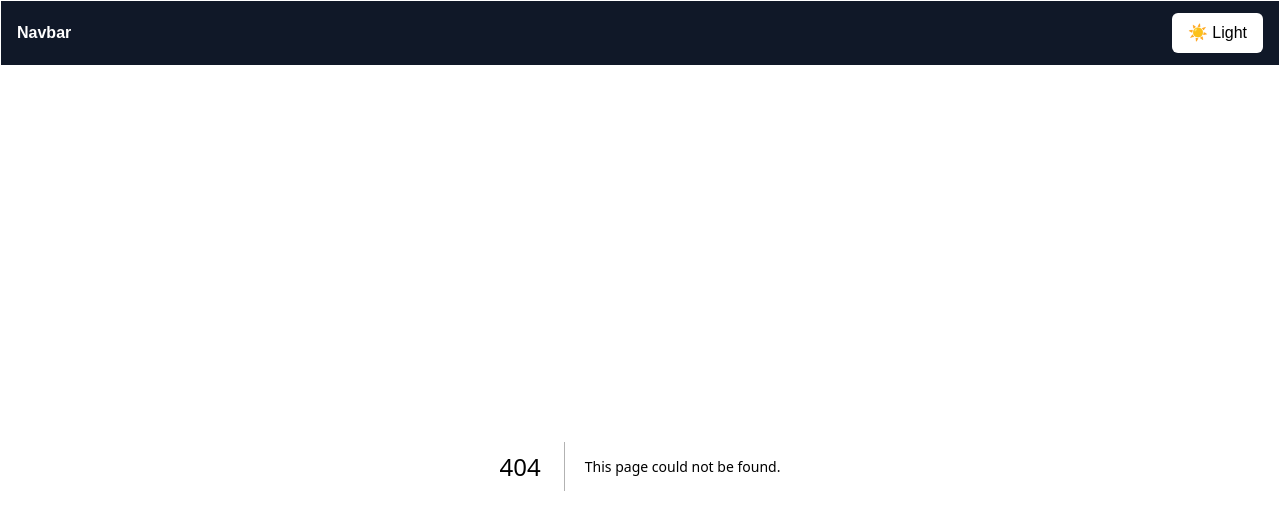
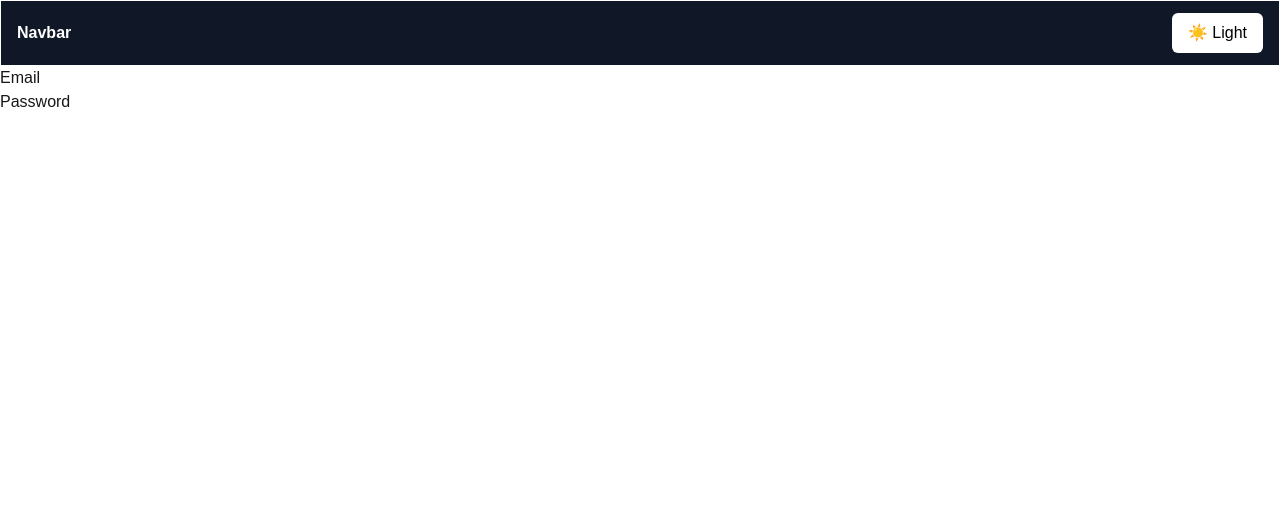
Before and after one commit to utkarshgangwar/reacting-with-next, a Next.js app: page /use-id in a window 1280 px wide. Before the commit this address had no page. Shown: the top 530 px of the page. Built offline with nearby package versions, Linux system fonts and the light colour scheme.

Commit message:
context memoize and concepts

```diff
--- /dev/null
+++ b/src/app/(public)/use-id/page.tsx
@@ -0,0 +1,43 @@
+"use client";
+
+import { useId, useState } from "react";
+
+const page = () => {
+  const emailId = useId();
+  const passwordId = useId();
+
+  const [email, setEmail] = useState("");
+  const [pass, setPass] = useState("");
+
+  const id = Math.random();
+
+  console.log("emailId : ", emailId);
+  console.log("passwordId : ", passwordId);
+  console.log("id : ", id);
+
+  return (
+    <form>
+      <div>
+        <label htmlFor={emailId}>Email</label>
+        <input
+          id={emailId}
+          type="email"
+          value={email}
+          onChange={(e) => setEmail(e.target.value)}
+        />
+      </div>
+
+      <div>
+        <label htmlFor={passwordId}>Password</label>
+        <input
+          id={passwordId}
+          type="password"
+          onChange={(e) => setPass(e.target.value)}
+          value={pass}
+        />
+      </div>
+    </form>
+  );
+};
+
+export default page;
--- a/src/app/context/themeContext.tsx
+++ b/src/app/context/themeContext.tsx
@@ -1,5 +1,5 @@
 "use client";
-import React, { createContext, useState, ReactNode } from "react";
+import React, { createContext, useState, ReactNode, useMemo } from "react";
 
 type ThemeContextType = {
   theme: string;
@@ -10,15 +10,17 @@ export const ThemeContext = createContext<ThemeContextType | null>(null);
 
 export const ThemeProvider = ({ children }: { children: ReactNode }) => {
   const [theme, setTheme] = useState("dark");
-//   console.log('theme ', theme)
+  //   console.log('theme ', theme)
 
   const toggleTheme = () => {
     setTheme((prev) => (prev === "light" ? "dark" : "light"));
   };
 
+  const value = useMemo(() => {
+    return { theme, toggleTheme };
+  }, [theme, toggleTheme]);
+
   return (
-    <ThemeContext.Provider value={{ theme, toggleTheme }}>
-      {children}
-    </ThemeContext.Provider>
+    <ThemeContext.Provider value={value}>{children}</ThemeContext.Provider>
   );
 };
--- a/src/app/page.tsx
+++ b/src/app/page.tsx
@@ -13,7 +13,8 @@ export default function Home() {
     { name: "useCallback", path: "/use-callback" },
     { name: "React.Memo", path: "/react-memo" },
     { name: "useLayoutEffect", path: "/use-layout-effect" },
-
+    { name: "useId", path: "/use-id" },
+    { name: "PropDrilling/parent", path: "/prop-drilling/parent" },
   ];
 
   return (
```
